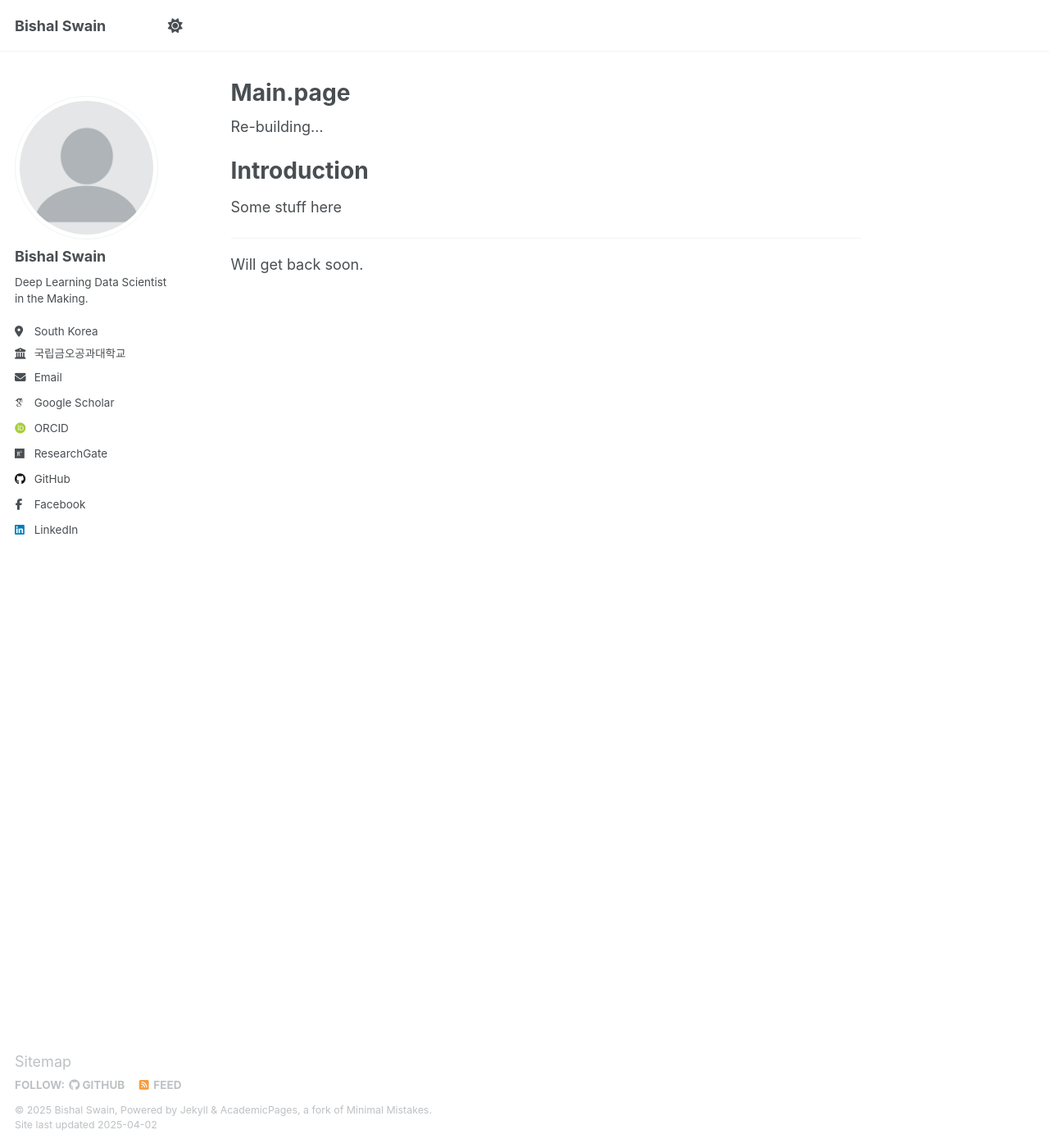
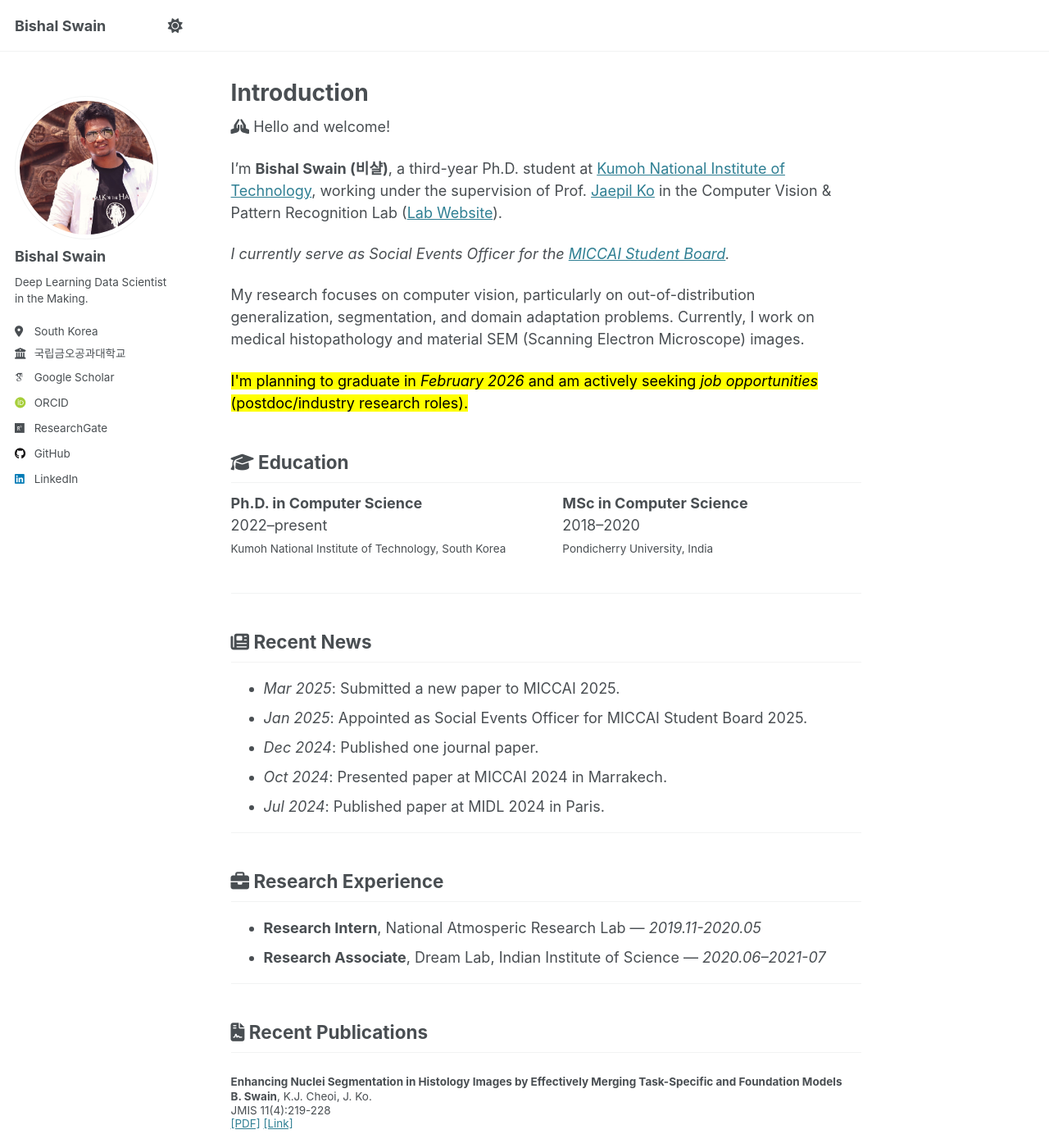
Before and after one commit to bluesaiyancodes/bluesaiyancodes.github.io, a Jekyll site: the page built from _pages/about.md, in a window 1280 px wide and 1400 px high. Shown: the whole window at 82% size. Built offline with Jekyll 4.4.1, drawn with Linux system fonts in a browser that asks for light colours; some web fonts are replaced; some of the changed text lies outside the part shown.

```diff
--- a/_config.yml
+++ b/_config.yml
@@ -22,14 +22,14 @@ repository               : "bluesaiyancodes/bluesaiyancodes.github.io"
 #               Additional customization can be done by editing /_includes/author-profile.html
 author:
   # Biographic information
-  avatar           : "profile.png"
+  avatar           : "bishal.jpg"
   name             : "Bishal Swain"
   pronouns         : # example: "she/her"
   bio              : "Deep Learning Data Scientist in the Making."
   location         : "South Korea"
   employer         : "국립금오공과대학교"
   uri              : # URL
-  email            : "bishalswain@kumoh.ac.kr"
+  email            : # "bishalswain@kumoh.ac.kr"
 
   # Academic websites
   arxiv            : # URL - Update with the correct link to your profile
@@ -51,7 +51,7 @@ author:
 
   # Social media
   bluesky          : # Username
-  facebook         : "blue.bishal"
+  facebook         : # "blue.bishal"
   flickr           : # Username
   foursquare       : # Username
   goodreads        : # Username
--- a/_pages/about.md
+++ b/_pages/about.md
@@ -1,18 +1,98 @@
 ---
 permalink: /
-title: "Main.page"
+title: "Introduction"
 author_profile: true
 redirect_from:
   - /about/
   - /about.html
 ---
 
-Re-building...
+<i class="fas fa-hands-praying"></i>  Hello and welcome!
 
-Introduction
-======
-Some stuff here
+I'm **Bishal Swain (비샬)**, a third-year Ph.D. student at [Kumoh National Institute of Technology](https://www.kumoh.ac.kr/), working under the supervision of Prof. [Jaepil Ko](http://cvpr.kumoh.ac.kr/nonezero/) in the Computer Vision & Pattern Recognition Lab ([Lab Website](http://cvpr.kumoh.ac.kr/)).
 
-------
+*I currently serve as Social Events Officer for the [MICCAI Student Board](https://miccai-sb.github.io/organization.html).*
 
-Will get back soon.
+My research focuses on computer vision, particularly on out-of-distribution generalization, segmentation, and domain adaptation problems. Currently, I work on medical histopathology and material SEM (Scanning Electron Microscope) images.
+
+<mark>I'm planning to graduate in <i>February 2026</i> and am actively seeking <i>job opportunities</i> (postdoc/industry research roles). </mark>
+
+<h2><i class="fas fa-graduation-cap"></i>  Education</h2>
+
+<div style="display: flex; flex-wrap: wrap; gap: 40px;">
+
+<div style="flex: 1; min-width: 250px;">
+<p>
+ <strong>Ph.D. in Computer Science</strong><br>
+2022–present<br>
+<small>Kumoh National Institute of Technology, South Korea</small>
+</p>
+</div>
+
+<div style="flex: 1; min-width: 250px;">
+
+<p>
+ <strong>MSc in Computer Science</strong><br>
+2018–2020<br>
+<small>Pondicherry University, India</small>
+</p>
+</div>
+
+</div>
+
+---
+
+## <i class="fas fa-newspaper"></i>  Recent News
+
+-  *Mar 2025*: Submitted a new paper to MICCAI 2025.
+-  *Jan 2025*: Appointed as Social Events Officer for MICCAI Student Board 2025.
+-  *Dec 2024*: Published one journal paper.
+-  *Oct 2024*: Presented paper at MICCAI 2024 in Marrakech.
+-  *Jul 2024*: Published paper at MIDL 2024 in Paris.
+
+
+---
+
+## <i class="fas fa-briefcase"></i>  Research Experience
+
+- **Research Intern**, National Atmosperic Research Lab — *2019.11-2020.05*
+- **Research Associate**, Dream Lab, Indian Institute of Science — *2020.06–2021-07*
+
+---
+
+## <i class="fas fa-file-contract"></i>  Recent Publications
+
+<div class="media">
+  <div class="media-body">
+    <h5 class="mt-0">Enhancing Nuclei Segmentation in Histology Images by Effectively Merging Task-Specific and Foundation Models</h5>
+    <h5 style="font-weight: normal; margin-top: -5px;">
+    <strong>B. Swain</strong>, K.J. Cheoi, J. Ko. <br>
+    JMIS 11(4):219-228 <br>
+    <a href="/files/jmis-11-4-219.pdf">[PDF]</a> <a href="https://www.jmis.org/archive/view_article?pid=jmis-11-4-219">[Link]</a>
+    </h5>
+  </div>
+</div>
+
+<div class="media">
+  <!-- <img class="mr-3" src="/images/paper2_thumbnail.png" width="100"> -->
+  <div class="media-body">
+    <h5 class="mt-0">SAM Guided Task-Specific Enhanced Nuclei Segmentation in Digital Pathology</h5>
+    <h5 style="font-weight: normal; margin-top: -5px;">
+    <strong>B. Swain</strong>, K.J. Cheoi, J. Ko. <br>
+    MICCAI 2024 <br>
+    <a href="https://papers.miccai.org/miccai-2024/paper/3533_paper.pdf">[PDF]</a> <a href="https://link.springer.com/chapter/10.1007/978-3-031-72114-4_52">[Link]</a>  <a href="https://cvpr-kit.github.io/SAM-Guided-Enhanced-Nuclei-Segmentation/">[Project Page]</a>
+    </h5>
+  </div>
+</div>
+
+<div class="media">
+  <div class="media-body">
+    <h5 class="mt-0">Nuclei Segmentation in Histopathology Images with Enhanced U-Net3+</h5>
+    <h5 style="font-weight: normal; margin-top: -5px;">
+    <strong>B. Swain</strong>, K.J. Cheoi, J. Ko. <br>
+    MIDL 2024 <br>
+    <a href="https://raw.githubusercontent.com/mlresearch/v250/main/assets/swain24a/swain24a.pdf">[PDF]</a> <a href="https://proceedings.mlr.press/v250/swain24a.html">[Link]</a>  <a href="https://cvpr-kit.github.io/NucleiSeg-in-Histopathology-Images/">[Project Page]</a>
+
+    </h5>
+  </div>
+</div>
```
Also changed, not shown: README.md (+1 -89 lines), images/bishal.jpg (added), images/paper/miccai_24.png (added), 1 other file.
